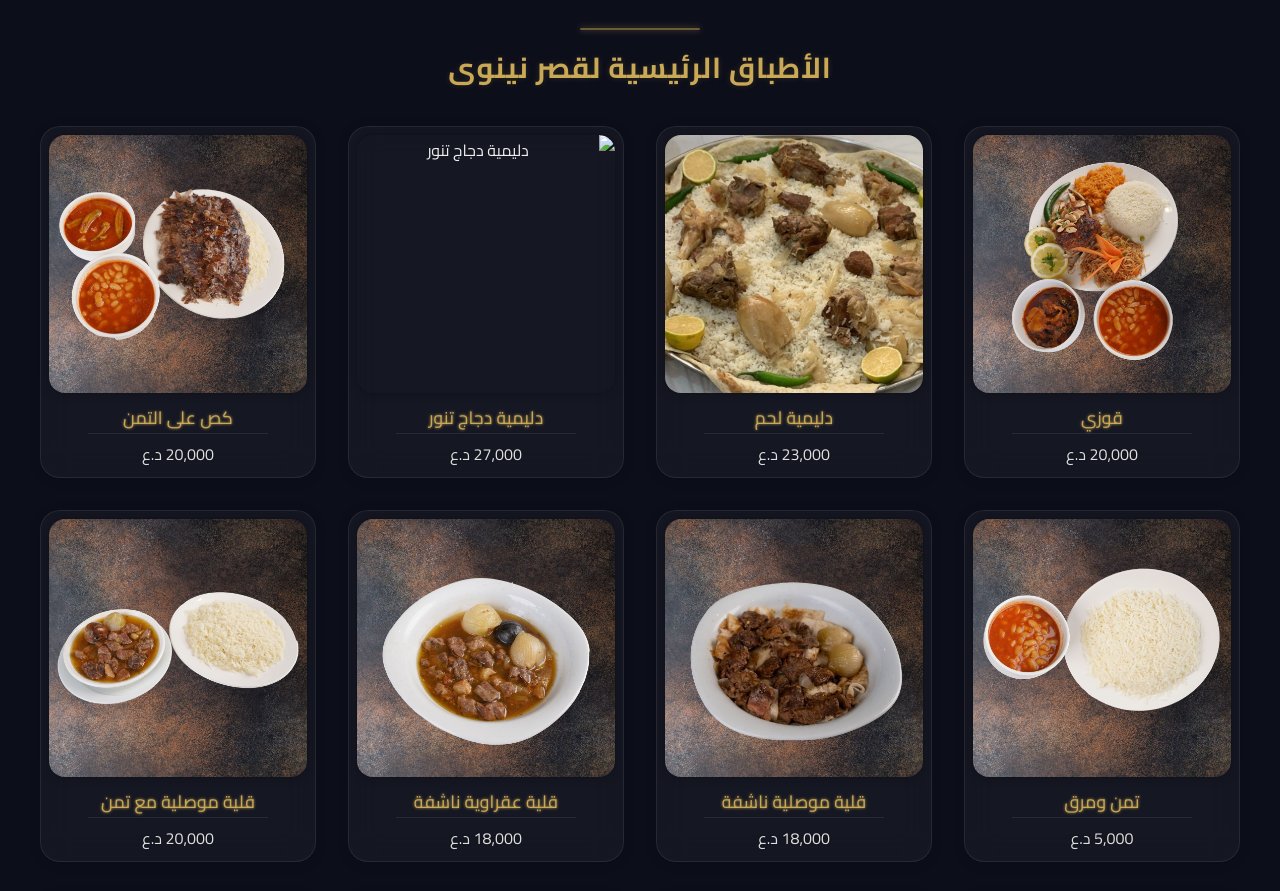
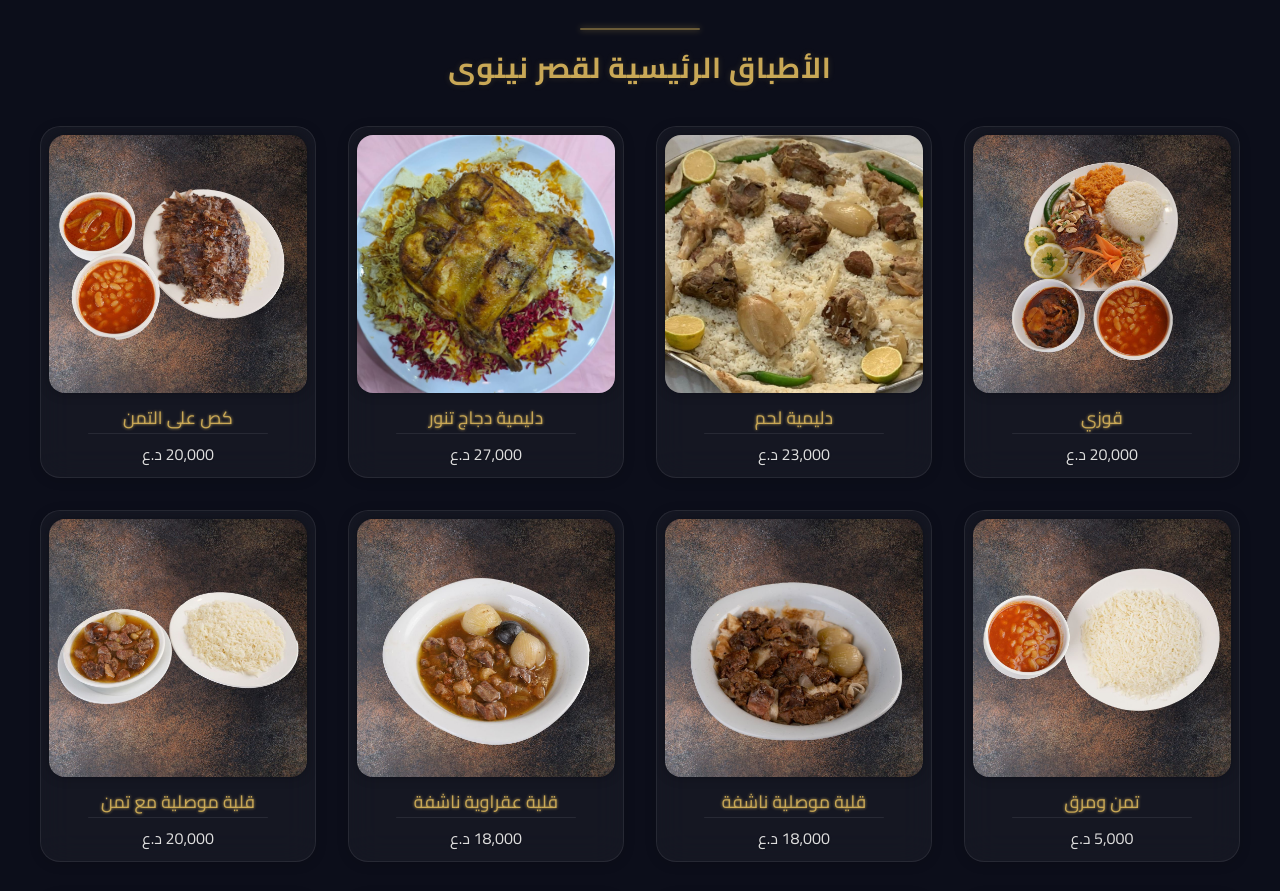
Before and after one commit to engmustafaahmed/ninveh-menu, a plain HTML site: page menu.html in a window 1280 px wide. Shown: the part 3380-4271 px from the top of the page. Drawn offline with Linux system fonts and the light colour scheme.

Commit message:
the image

```diff
--- a/menu.html
+++ b/menu.html
@@ -489,7 +489,7 @@
       <div class="price">23,000 د.ع</div>
     </div>
     <div class="card">
-      <img src="images/" alt="دليمية دجاج تنور" />
+      <img src="images/dl2.jpg" alt="دليمية دجاج تنور" />
       <h3>دليمية دجاج تنور</h3>
       <div class="line"></div>
       <div class="price">27,000 د.ع</div>
```
Also changed, not shown: images/dl2.jpg (added).
